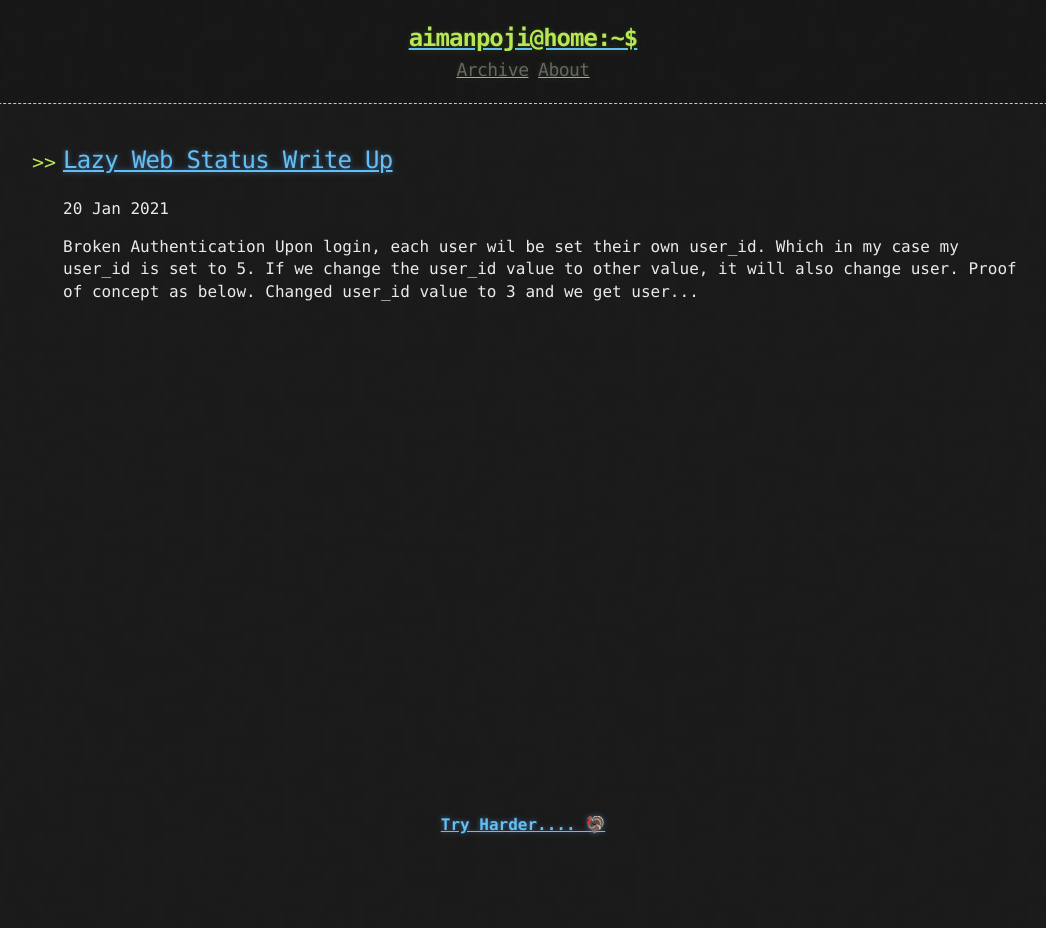
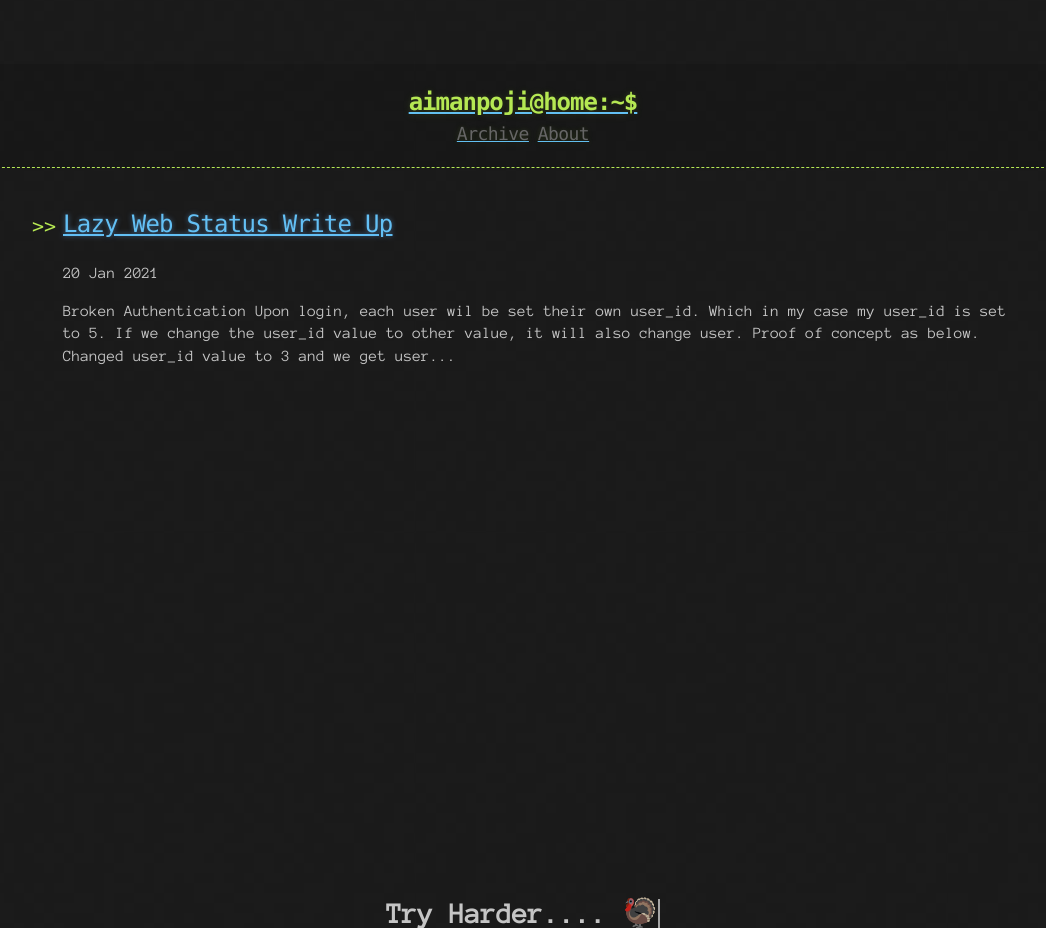
Before and after one commit to aimanpoji/aimanpoji.github.io, a Jekyll site: the page built from index.html, in a window 1280 px wide. Shown: the whole page, without its empty margins (117-1163 px from the left). Built offline with Jekyll 4.4.1, drawn with Linux system fonts in a browser that asks for light colours; the list of posts is cut into pages by our own code; before the commit the page ends 900 px from its top, so only the background shows below that.

Commit message:
Update footer.html

```diff
--- a/_includes/footer.html
+++ b/_includes/footer.html
@@ -1,5 +1,5 @@
 <footer>
-  <a rel="stylesheet" href="../css/step.css">
+  <link rel="stylesheet" href="../css/step.css">
   <b class="line-1 anim-typewriter">Try Harder.... 🦃</b>
 
 </footer>
```
